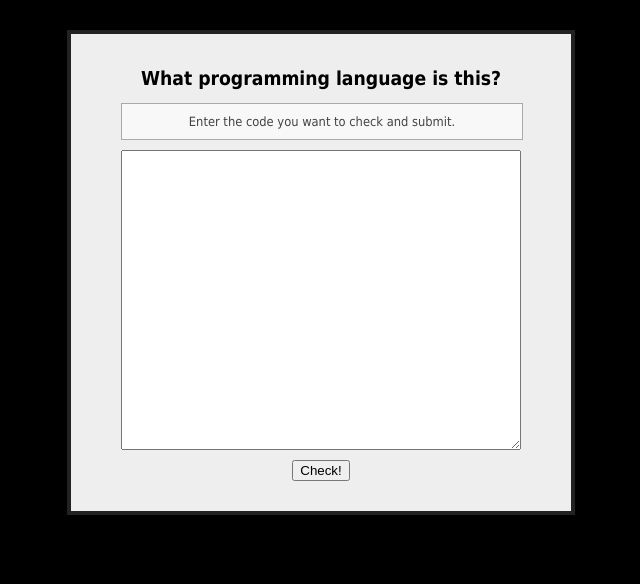
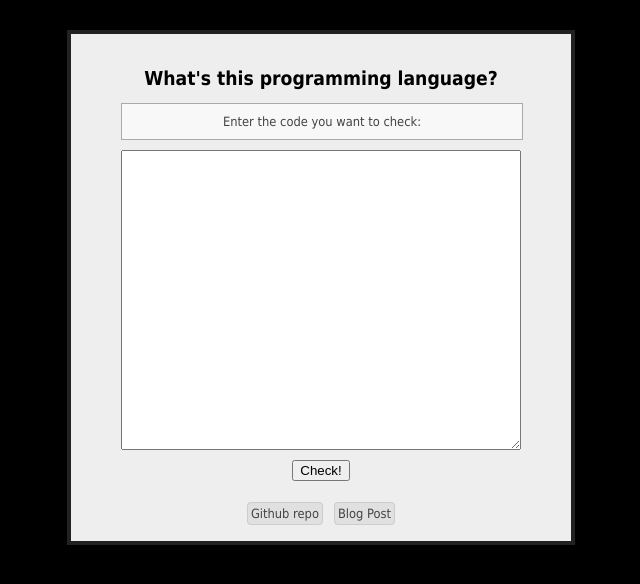
Before and after one commit to nithinbekal/what-prog-lang, a plain HTML site: page index.html in a window 1280 px wide. Shown: the whole page, without its empty margins (319-959 px from the left). Drawn offline with Linux system fonts and the light colour scheme.

Commit message:
Add links to github and blog post in footer

```diff
--- a/css/style.css
+++ b/css/style.css
@@ -41,3 +41,23 @@ body {
 .submit {
   padding: 10px;
 }
+
+footer {
+  font-size: 0.8em;
+  padding-top: 15px;
+}
+
+footer a {
+  background-color: #e0e0e0;
+  border: 1px solid #ccc;
+  border-radius: 4px;
+  color: #444;
+  padding: 3px;
+  text-decoration: none;
+}
+
+footer a:hover {
+  background-color: #ccc;
+  border: 1px solid #aaa;
+  color: #000;
+}
--- a/index.html
+++ b/index.html
@@ -1,16 +1,21 @@
 <html>
 <head>
   <link rel="stylesheet" type="text/css" href="css/style.css">
-  <title>What Programming Language?</title>
+  <title>What's This Programming Language?</title>
 </head>
 <body>
   <div class="main">
-    <h1>What programming language is this?</h1>
+    <h1>What's this programming language?</h1>
 
-    <div id="answer"><span class="note">Enter the code you want to check and submit.</span></div>
+    <div id="answer"><span class="note">Enter the code you want to check:</span></div>
 
     <textarea id="code"></textarea>
     <div class="submit"><input type="submit" value="Check!" /></div>
+
+    <footer>
+      <a href="https://github.com/nithinbekal/what-prog-lang">Github repo</a> &nbsp;
+      <a href="http://nithinbekal.com/2012/what-programming-language-is-this/">Blog Post</a>
+    </footer>
 
   </div>
 
```
